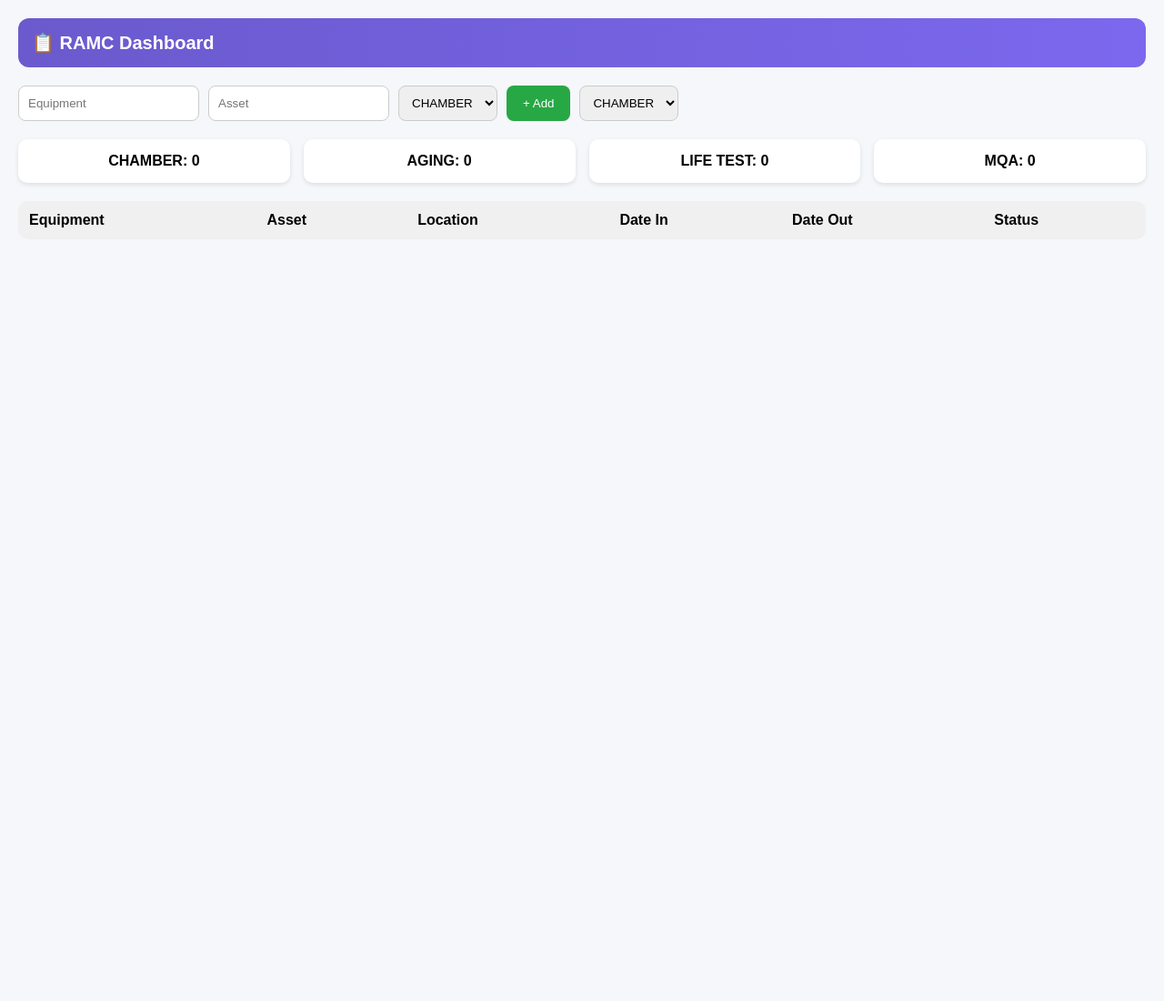
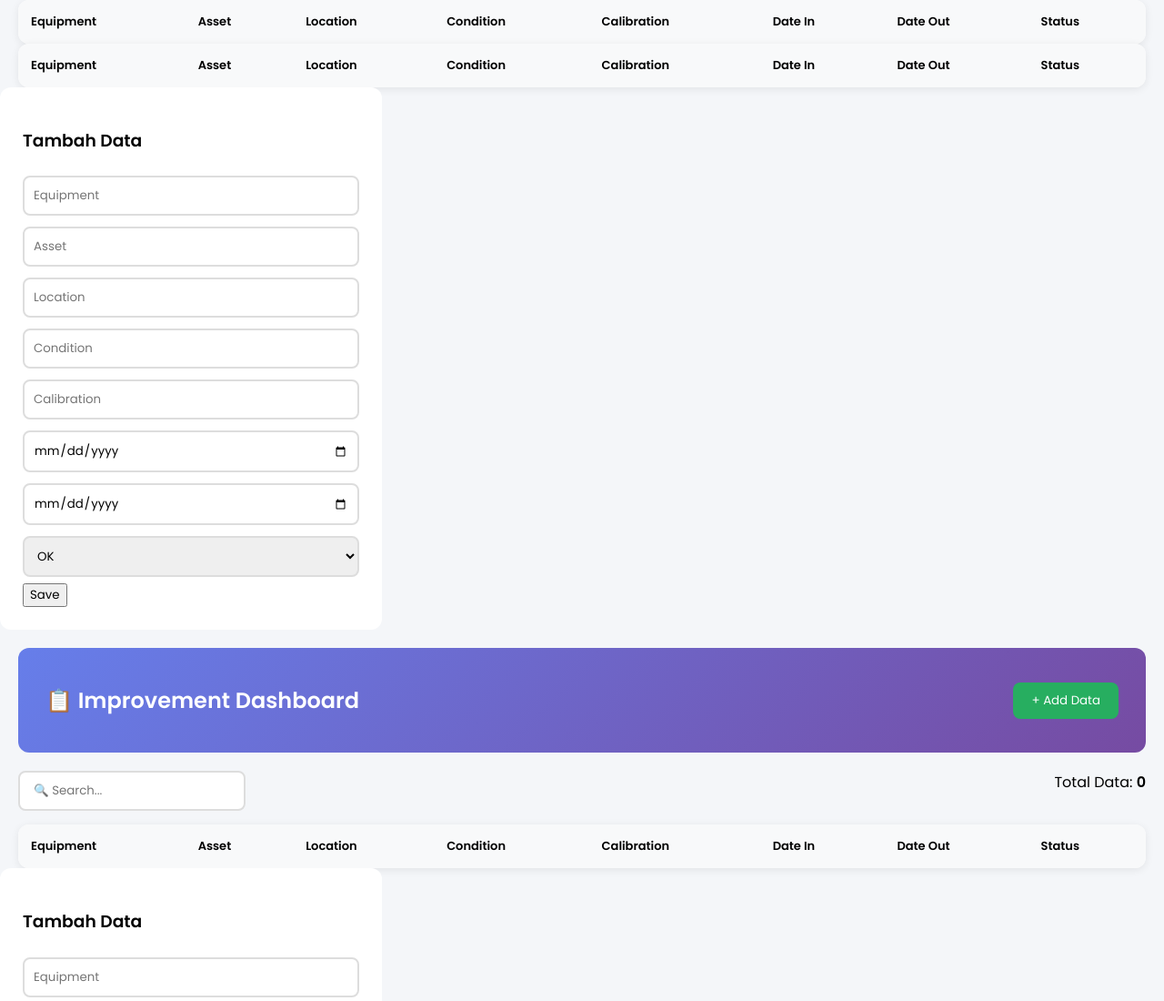
Before and after one commit to draihan125-alt/project-dias, a website: page index.html in a window 1280 px wide. Shown: the top 1100 px of the page at 91% size. Before the commit the page ends 800 px from the top, so only its background shows below. Drawn offline with Linux system fonts and the light colour scheme; no server answers.

Commit message:
Update index.html

```diff
--- a/index.html
+++ b/index.html
@@ -1,223 +1,460 @@
-<!DOCTYPE html>
-<html>
-<head>
-  <title>RAMC Dashboard</title>
-
-  <style>
-    body {
-      font-family: Arial, sans-serif;
-      background: #f5f7fa;
-      margin: 0;
-    }
-
-    .container {
-      padding: 20px;
-    }
-
-    .header {
-      background: linear-gradient(90deg, #6a5acd, #7b68ee);
-      color: white;
-      padding: 15px;
-      border-radius: 12px;
-      margin-bottom: 20px;
-      font-size: 20px;
-      font-weight: bold;
-    }
-
-    .form {
-      display: flex;
-      gap: 10px;
-      margin-bottom: 20px;
-      flex-wrap: wrap;
-    }
-
-    .form input, .form select {
-      padding: 10px;
-      border-radius: 8px;
-      border: 1px solid #ccc;
-    }
-
-    .form button {
-      background: #28a745;
-      color: white;
-      border: none;
-      padding: 10px 18px;
-      border-radius: 8px;
-      cursor: pointer;
-    }
-
-    .form button:hover {
-      background: #218838;
-    }
-
-    .cards {
-      display: flex;
-      gap: 15px;
-      margin-bottom: 20px;
-    }
-
-    .card {
-      flex: 1;
-      background: white;
-      padding: 15px;
-      border-radius: 10px;
-      text-align: center;
-      font-weight: bold;
-      box-shadow: 0 2px 5px rgba(0,0,0,0.1);
-    }
-
-    table {
-      width: 100%;
-      border-collapse: collapse;
-      background: white;
-      border-radius: 10px;
-      overflow: hidden;
-    }
-
-    th {
-      background: #f0f0f0;
-      padding: 12px;
-      text-align: left;
-    }
-
-    td {
-      padding: 10px;
-      border-bottom: 1px solid #eee;
-    }
-
-    .status-in {
-      color: green;
-      font-weight: bold;
-    }
-
-    .status-out {
-      color: red;
-      font-weight: bold;
-    }
-  </style>
-</head>
-
-<body>
-
-<div class="container">
-
-  <div class="header">📋 RAMC Dashboard</div>
-
-  <div class="form">
-    <input type="text" id="equipment" placeholder="Equipment">
-    <input type="text" id="asset" placeholder="Asset">
-
-    <select id="location">
-      <option value="CHAMBER">CHAMBER</option>
-      <option value="AGING">AGING</option>
-      <option value="LIFE TEST">LIFE TEST</option>
-      <option value="MQA">MQA</option>
-    </select>
-
-    <button onclick="addData()">+ Add</button>
-
-    <select id="locationFilter">
-      <option value="CHAMBER">CHAMBER</option>
-      <option value="AGING">AGING</option>
-      <option value="LIFE TEST">LIFE TEST</option>
-      <option value="MQA">MQA</option>
-    </select>
-  </div>
-
-  <div class="cards">
-    <div class="card">CHAMBER: <span id="c1">0</span></div>
-    <div class="card">AGING: <span id="c2">0</span></div>
-    <div class="card">LIFE TEST: <span id="c3">0</span></div>
-    <div class="card">MQA: <span id="c4">0</span></div>
-  </div>
-
+<!doctype html>
+<!doctype TABLE -->
+<div class="table-card">
   <table>
     <thead>
       <tr>
         <th>Equipment</th>
         <th>Asset</th>
         <th>Location</th>
+        <th>Condition</th>
+        <th>Calibration</th>
         <th>Date In</th>
         <th>Date Out</th>
         <th>Status</th>
       </tr>
     </thead>
-    <tbody></tbody>
+    <tbody id="table-body"></tbody>
   </table>
+</div>
+<!doctype html>
+<html lang="id">
+<head>
+  <meta charset="UTF-8">
+  <title>Improvement Dashboard</title>
+  <style>
+    body {
+      font-family: Arial;
+      background: #f4f6f9;
+      margin: 0;
+    }
+    .table-card {
+      background: white;
+      margin: 20px;
+      border-radius: 10px;
+      overflow: hidden;
+      box-shadow: 0 2px 10px rgba(0,0,0,0.1);
+    }
+    table {
+      width: 100%;
+      border-collapse: collapse;
+    }
+    th {
+      background: #f5f5f5;
+      padding: 12px;
+      text-align: left;
+    }
+    td {
+      padding: 10px;
+      border-bottom: 1px solid #ddd;
+    }
+  </style>
+</head>
+<body>
+  <!-- ✅ TABLE -->
+  <div class="table-card">
+    <table>
+      <thead>
+        <tr>
+          <th>Equipment</th>
+          <th>Asset</th>
+          <th>Location</th>
+          <th>Condition</th>
+          <th>Calibration</th>
+          <th>Date In</th>
+          <th>Date Out</th>
+          <th>Status</th>
+        </tr>
+      </thead>
+      <tbody id="table-body"></tbody>
+    </table>
+  </div>
+<!-- MODAL -->
+<div class="modal-content">
+  <h3 id="modalTitle">Tambah Data</h3>
 
+  <input id="fEquipment" placeholder="Equipment" />
+  <input id="fAsset" placeholder="Asset" />
+  <input id="fLocation" placeholder="Location" />
+  <input id="fCondition" placeholder="Condition" />
+  <input id="fCalibration" placeholder="Calibration" />
+
+  <!-- ✅ cuma SATU date -->
+  <input id="fDateIn" type="date" />
+  <input id="fDateOut" type="date" />
+
+  <!-- ✅ cuma SATU select -->
+  <select id="fStatus">
+    <option value="OK">OK</option>
+    <option value="NG">NG</option>
+  </select>
+
+  <button onclick="saveData()">Save</button>
 </div>
 
 <script>
-const API = "https://your-backend.onrender.com/api/equipment"; // 🔥 GANTI INI
+const API_URL = "https://project-dias.onrender.com/equipments";
+let data = [];
 
-async function loadData() {
-  const filter = document.getElementById("locationFilter").value;
+// ✅ FETCH DATA
+async function fetchData() {
+  const res = await fetch(API_URL);
+  const result = await res.json();
 
-  const res = await fetch(API);
-  const data = await res.json();
+  data = result;
+  renderTable();
+}
 
-  const tbody = document.querySelector("tbody");
+// ✅ RENDER TABLE
+function renderTable() {
+  const tbody = document.getElementById("table-body");
   tbody.innerHTML = "";
 
-  let c1=0, c2=0, c3=0, c4=0;
+  data.forEach(item => {
+    const status = item.status?.toUpperCase();
 
-  data.forEach(item => {
-    if(!item.date_out){
-      if(item.location==="CHAMBER") c1++;
-      if(item.location==="AGING") c2++;
-      if(item.location==="LIFE TEST") c3++;
-      if(item.location==="MQA") c4++;
-    }
-  });
+    const badgeClass =
+      status === "OK"
+        ? "badge badge-ok"
+        : "badge badge-ng";
 
-  document.getElementById("c1").innerText = c1;
-  document.getElementById("c2").innerText = c2;
-  document.getElementById("c3").innerText = c3;
-  document.getElementById("c4").innerText = c4;
-
-  data
-    .filter(item => item.location === filter)
-    .forEach(item => {
     const row = `
       <tr>
         <td>${item.equipment}</td>
         <td>${item.asset}</td>
         <td>${item.location}</td>
-          <td>${item.date_in || '-'}</td>
-          <td>${item.date_out || '-'}</td>
-          <td class="${item.date_out ? 'status-out' : 'status-in'}">
-            ${item.date_out ? 'RETURNED' : 'IN USE'}
-          </td>
+        <td>${item.condition}</td>
+        <td>${item.calibration}</td>
+        <td>${item.date_in ? item.date_in.split('T')[0] : '-'}</td>
+        <td>${item.date_out ? item.date_out.split('T')[0] : '-'}</td>
+        <td><span class="${badgeClass}">${status}</span></td>
       </tr>
     `;
+
     tbody.innerHTML += row;
   });
 }
 
-async function addData() {
-  const equipment = document.getElementById("equipment").value;
-  const asset = document.getElementById("asset").value;
-  const location = document.getElementById("location").value;
+// ✅ SAVE DATA
+async function saveData() {
+  const newData = {
+    equipment: document.getElementById("fEquipment").value,
+    asset: document.getElementById("fAsset").value,
+    location: document.getElementById("fLocation").value,
+    condition: document.getElementById("fCondition").value,
+    calibration: document.getElementById("fCalibration").value,
+    date_in: document.getElementById("fDateIn").value,
+    date_out: document.getElementById("fDateOut").value,
+    status: document.getElementById("fStatus").value
+  };
 
-  await fetch(API, {
+  await fetch(API_URL, {
     method: "POST",
     headers: {
       "Content-Type": "application/json"
     },
-    body: JSON.stringify({ equipment, asset, location })
+    body: JSON.stringify(newData)
   });
 
-  document.getElementById("equipment").value = "";
-  document.getElementById("asset").value = "";
-
-  loadData(); // auto refresh
+  alert("✅ Data berhasil disimpan");
+  fetchData();
 }
 
-document.getElementById("locationFilter")
-  .addEventListener("change", loadData);
+// ✅ LOAD
+fetchData();
+</script>
+  <head>
+    <meta charset="UTF-8" />
+    <title>Improvement Dashboard</title>
 
-window.onload = loadData;
+    <link
+      href="https://fonts.googleapis.com/css2?family=Poppins:wght@400;500;600&display=swap"
+      rel="stylesheet"
+    />
+
+    <style>
+      * {
+        font-family: 'Poppins', sans-serif;
+        box-sizing: border-box;
+      }
+      body {
+        margin: 0;
+        background: #f4f6f9;
+      }
+
+      .hidden {
+        display: none !important;
+      }
+
+      /* ✅ TOPBAR */
+      .topbar {
+        background: linear-gradient(135deg, #667eea, #764ba2);
+        color: white;
+        padding: 20px 30px;
+        border-radius: 12px;
+        display: flex;
+        justify-content: space-between;
+        align-items: center;
+        margin: 20px;
+      }
+
+      /* ✅ BUTTON */
+      .btn-add {
+        padding: 10px 20px;
+        background: #27ae60;
+        border: none;
+        border-radius: 8px;
+        color: white;
+        cursor: pointer;
+      }
+
+      /* ✅ TOOLBAR */
+      .toolbar {
+        display: flex;
+        justify-content: space-between;
+        margin: 0 20px 15px;
+      }
+
+      .search-box input {
+        padding: 10px 15px;
+        border: 2px solid #ddd;
+        border-radius: 8px;
+        width: 250px;
+      }
+
+      /* ✅ TABLE */
+      .table-card {
+        background: white;
+        border-radius: 12px;
+        overflow: hidden;
+        margin: 0 20px;
+        box-shadow: 0 2px 10px rgba(0, 0, 0, 0.08);
+      }
+
+      table {
+        width: 100%;
+        border-collapse: collapse;
+      }
+
+      th {
+        background: #f8f9fa;
+        padding: 14px;
+        font-size: 13px;
+        text-align: left;
+      }
+
+      td {
+        padding: 12px;
+        border-bottom: 1px solid #eee;
+      }
+
+      tr:hover {
+        background: #fafafa;
+      }
+
+      /* ✅ BADGE */
+      .badge {
+        padding: 6px 12px;
+        border-radius: 20px;
+        font-size: 12px;
+        font-weight: 600;
+      }
+
+      .badge-ok {
+        background: #d4edda;
+        color: #155724;
+      }
+      .badge-ng {
+        background: #f8d7da;
+        color: #721c24;
+      }
+
+      /* ✅ ACTION */
+      .btn-edit {
+        color: #3498db;
+        cursor: pointer;
+        margin-right: 8px;
+      }
+      .btn-delete {
+        color: #e74c3c;
+        cursor: pointer;
+      }
+
+      /* ✅ MODAL */
+      .modal {
+        position: fixed;
+        top: 0;
+        left: 0;
+        width: 100%;
+        height: 100%;
+        background: rgba(0, 0, 0, 0.5);
+        display: flex;
+        justify-content: center;
+        align-items: center;
+      }
+
+      .modal-content {
+        background: white;
+        padding: 25px;
+        border-radius: 12px;
+        width: 420px;
+      }
+
+      .modal-content input,
+      .modal-content select {
+        width: 100%;
+        padding: 10px;
+        margin: 6px 0;
+        border: 2px solid #ddd;
+        border-radius: 8px;
+      }
+
+      .btn-save {
+        background: #27ae60;
+        color: white;
+        padding: 10px 15px;
+        border: none;
+        border-radius: 8px;
+      }
+
+      .btn-cancel {
+        background: #999;
+        color: white;
+        padding: 10px 15px;
+        border: none;
+        border-radius: 8px;
+      }
+    </style>
+  </head>
+
+  <body>
+    <div class="topbar">
+      <h2>📋 Improvement Dashboard</h2>
+      <button class="btn-add" onclick="openModal()">+ Add Data</button>
+    </div>
+
+    <div class="toolbar">
+      <div class="search-box">
+        <input
+          type="text"
+          id="searchInput"
+          placeholder="🔍 Search..."
+          onkeyup="renderTable()"
+        />
+      </div>
+      <div>Total Data: <b id="totalData">0</b></div>
+    </div>
+
+<!-- TABLE -->
+<div class="table-card">
+  <table>
+    <thead>
+      <tr>
+        <th>Equipment</th>
+        <th>Asset</th>
+        <th>Location</th>
+        <th>Condition</th>
+        <th>Calibration</th>
+        <th>Date In</th>
+        <th>Date Out</th>
+        <th>Status</th>
+      </tr>
+    </thead>
+    <tbody id="table-body"></tbody>
+  </table>
+</div>
+
+<!-- MODAL -->
+<div class="modal-content">
+  <h3 id="modalTitle">Tambah Data</h3>
+
+  <input id="fEquipment" placeholder="Equipment" />
+  <input id="fAsset" placeholder="Asset" />
+  <input id="fLocation" placeholder="Location" />
+  <input id="fCondition" placeholder="Condition" />
+  <input id="fCalibration" placeholder="Calibration" />
+
+  <input id="fDateIn" type="date" />
+  <input id="fDateOut" type="date" />
+
+  <select id="fStatus">
+    <option value="OK">OK</option>
+    <option value="NG">NG</option>
+  </select>
+
+  <button onclick="saveData()">Save</button>
+</div>
+
+<script>
+const API_URL ="https://project-dias.onrender.com/equipments";
+let data = [];
+
+// ✅ FETCH DATA
+async function fetchData() {
+  const res = await fetch(API_URL);
+  const result = await res.json();
+
+  data = result;
+  renderTable();
+}
+
+// ✅ RENDER TABLE
+function renderTable() {
+  const tbody = document.getElementById("table-body");
+  tbody.innerHTML = "";
+
+  data.forEach(item => {
+    const badgeClass = item.status === "OK"
+      ? "badge badge-ok"
+      : "badge badge-ng";
+
+const row = `
+  <tr>
+    <td>${item.equipment}</td>
+    <td>${item.asset}</td>
+    <td>${item.location}</td>
+    <td>${item.condition}</td>
+    <td>${item.calibration}</td>
+    <td>${item.date_in ? item.date_in.split('T')[0] : '-'}</td>
+    <td>${item.date_out ? item.date_out.split('T')[0] : '-'}
+      </td>
+    <td><span class="${badgeClass}">${item.status}</span></td>
+ </tr>
+`;
+
+
+
+    tbody.innerHTML += row;
+  });
+}
+
+// ✅ SAVE DATA
+async function saveData() {
+  const newData = {
+    equipment: document.getElementById("fEquipment").value,
+    asset: document.getElementById("fAsset").value,
+    location: document.getElementById("fLocation").value,
+    condition: document.getElementById("fCondition").value,
+    calibration: document.getElementById("fCalibration").value,
+    date_in: document.getElementById("fDateIn").value,
+    date_out: document.getElementById("fDateOut").value,
+    status: document.getElementById("fStatus").value
+  };
+
+  await fetch(API_URL, {
+    method: "POST",
+    headers: {
+      "Content-Type": "application/json"
+    },
+    body: JSON.stringify(newData)
+  });
+
+  alert("✅ Data berhasil disimpan");
+  fetchData();
+}
+
+// ✅ LOAD
+fetchData();
 </script>
-
   </body>
 </html>
```
Lines whose indentation alone changed are shown as unchanged.
